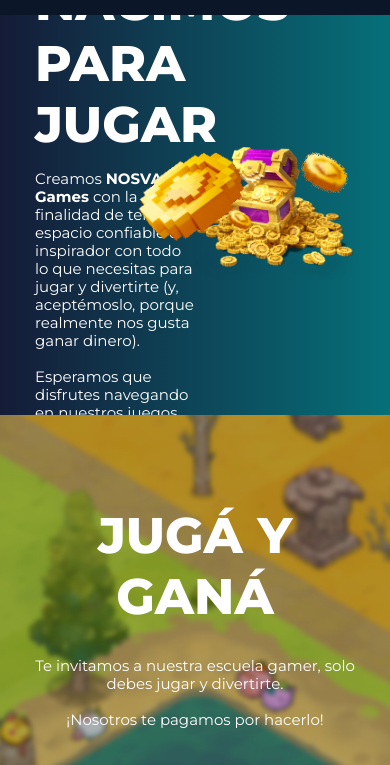
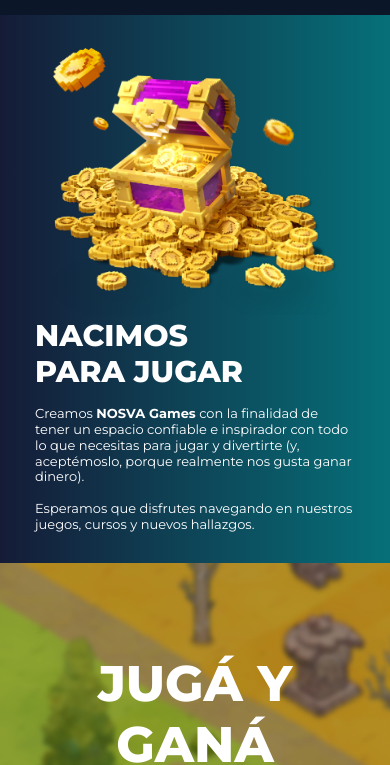
Before and after one commit to sebastianaranda/NOSVA-Games, a website: page index.html in a window 390 px wide. Shown: the part 85-850 px from the top of the page. Drawn offline with nearby package versions, Linux system fonts and the light colour scheme.

Commit message:
Agrego responsive para header y sectionA

```diff
--- a/styles/styles.scss
+++ b/styles/styles.scss
@@ -212,7 +212,6 @@
 		&-container{
 			width: 100%;
 			max-width: 360px;
-			//height: 300px;
 			margin-left: auto;
 			position: relative;
 			& .chest{
@@ -490,28 +489,31 @@
 		}
 	}
 	.sectionA{
-		&__layout{
-		}
-		&__container{
-		}
 		&__texto{
 			& h1{
+				font-size: 30px;
+				line-height: 36.57px;
 			}
 			& p{
-				& span{
-				}
+				font-size: 13px;
+				line-height: 15.85px;
 			}
 		}
 		&__imagen{
 			&-container{
-				& .chest{
-				}
 				& .coin{
 					&-front{
+						width: 60px;
+						left: 0;
 					}
 					&-back{
+						width: 20px;
+						top: 40px;
+						left: 40px;
 					}
 					&-middle{
+						width: 40px;
+						left: calc(100% - 80px);
 					}
 				}
 			}
@@ -533,38 +535,25 @@
 			display: block;
 		}
 	}
+}
+
+@media screen and (max-width: 425px) {
 	.sectionA{
-		&__layout{
-		}
+		height: auto;
 		&__container{
+			height: auto;
+			flex-flow: column-reverse;
 		}
 		&__texto{
-			& h1{
-			}
-			& p{
-				& span{
-				}
-			}
+			width: 100%;
+			margin-bottom: 30px;
 		}
 		&__imagen{
-			&-container{
-				& .chest{
-				}
-				& .coin{
-					&-front{
-					}
-					&-back{
-					}
-					&-middle{
-					}
-				}
-			}
+			width: 90%;
+			margin-top: 60px;
 		}
 	}
 }
 
-@media screen and (max-width: 425px) {
-}
-
 @media screen and (max-width: 375px) {
 }
```
Also changed, not shown: styles/styles.css.
